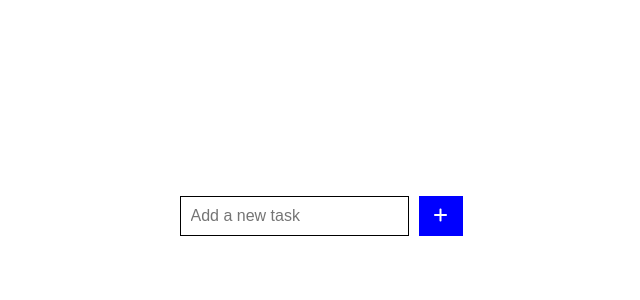
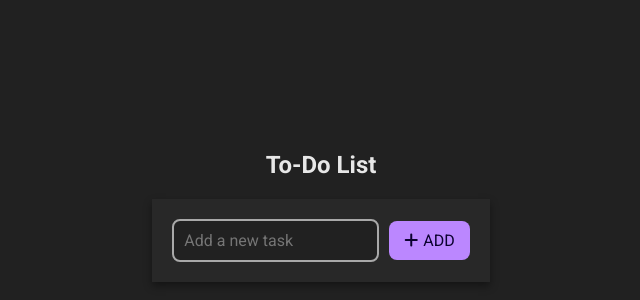
Before and after one commit to andyc90/react-to-do-list, a React (Vite) app: page / in a window 1280 px wide. Shown: the part 184-484 px from the top of the page, without its empty margins (319-959 px from the left). Built offline with nearby package versions, Linux system fonts and the light colour scheme.

Commit message:
updated App.css, App.jsx & index.css

```diff
--- a/src/App.css
+++ b/src/App.css
@@ -1,54 +1,74 @@
-.app-container {
+.container {
   text-align: center;
-  width: 100%;
-  max-width: 500px;
-  margin: 20px auto;
+  max-width: 600px;
+  margin: 40px auto;
+  color: #e7e7e7;
 }
 
-.input-container,
-.output-container {
-  background-color: white;
-  padding: 20px;
+.header {
+  font-size: 24px;
   margin-bottom: 20px;
 }
 
-.input-button-container {
+.input-container {
+  background-color: #282828;
+  box-shadow: 0 4px 8px rgba(0, 0, 0, 0.4);
+  padding: 20px;
+  margin-bottom: 20px;
   display: flex;
-  justify-content: space-between;
+  justify-content: center;
+  align-items: center;
 }
 
 input[type="text"] {
-  width: 100%;
+  flex-grow: 1;
   padding: 10px;
   font-size: 16px;
-  border: 1px solid black;
-  background-color: white;
-  color: black;
+  background-color: #212121;
+  border: 2px solid darkgray;
+  border-radius: 8px;
+  margin-right: 10px;
+  color: #e7e7e7;
+  outline: none;
 }
 
 .add-button {
   padding: 10px 15px;
-  background-color: blue;
-  color: white;
+  background-color: #bb87ff;
+  color: #0c0230;
   border: none;
   cursor: pointer;
   font-size: 16px;
-  margin-left: 10px;
+  border-radius: 8px;
+  flex-shrink: 0;
 }
 
-.todo-list {
-  list-style: none;
-  padding: 0;
+.add-button i {
+  margin-right: 5px;
+}
+
+.output-container {
+  background-color: #282828;
+  box-shadow: 0 4px 8px rgba(0, 0, 0, 0.4);
+  padding: 20px;
+  display: flex;
+  flex-direction: column;
+  align-items: center;
+  max-width: 800px;
 }
 
 .to-do-task {
-  background-color: white;
-  color: black;
-  padding: 10px;
-  margin-bottom: 10px;
+  padding-bottom: 10px;
   display: flex;
   justify-content: space-between;
   align-items: center;
+  border-bottom: 2px solid #f2f2f2;
+  width: 100%;
+  margin-bottom: 20px;
+}
+
+.to-do-task:last-child {
+  margin-bottom: 0;
 }
 
 .todo-text {
@@ -56,7 +76,13 @@ input[type="text"] {
   white-space: nowrap;
   overflow: hidden;
   text-overflow: ellipsis;
-  max-width: calc(100% - 40px);
+  max-width: calc(100% - 50px);
+  color: #e7e7e7;
+}
+
+.completed-task {
+  text-decoration: line-through;
+  color: #9e9e9e;
 }
 
 .delete-button {
@@ -65,15 +91,12 @@ input[type="text"] {
   display: flex;
   justify-content: center;
   align-items: center;
-  background-color: red;
-  color: white;
+  background-color: #01dcc6;
+  color: #0c0230;
   border: none;
   cursor: pointer;
   font-size: 16px;
+  border-radius: 50%;
   margin-left: auto;
+  text-decoration: none;
 }
-
-.to-do-task.completed .todo-text {
-  text-decoration: line-through;
-  color: gray;
-}
--- a/src/App.jsx
+++ b/src/App.jsx
@@ -9,11 +9,11 @@ const ToDoTask = ({ task, onToggleComplete, onDelete }) => {
   };
 
   return (
-    <div className={`to-do-task ${task.isCompleted ? "completed" : ""}`} onClick={() => onToggleComplete(task.id)}>
-      <span className={`todo-text ${task.isCompleted ? "completed-text" : ""}`}>{task.text}</span>
-      <span className="delete-button" onClick={handleDeleteClick}>
-        <i className="fas fa-times"></i>
-      </span>
+    <div className="to-do-task" onClick={() => onToggleComplete(task.id)}>
+      <span className={`todo-text ${task.isCompleted ? "completed-task" : ""}`}>{task.text}</span>
+      <button className="delete-button custom-delete-button" onClick={handleDeleteClick}>
+        <i className="fa-solid fa-xmark"></i>
+      </button>
     </div>
   );
 };
@@ -64,9 +64,9 @@ const App = () => {
   };
 
   return (
-    <div className="app-container">
+    <div className="container">
+      <h1 className="header">To-Do List</h1>
       <div className="input-container">
-        <div className="input-button-container">
         <input
           value={inputValue}
           onChange={(e) => setInputValue(e.target.value)}
@@ -75,18 +75,15 @@ const App = () => {
           placeholder="Add a new task"
         />
         <button className="add-button" onClick={handleAddTodo}>
-            <i className="fas fa-plus"></i>
+          <i className="fas fa-plus"></i>ADD
         </button>
-        </div>
       </div>
 
       {hasTasks && (
         <div className="output-container">
-          <div className="todo-list">
           {todos.map((task) => (
             <ToDoTask key={task.id} task={task} onToggleComplete={handleToggleComplete} onDelete={handleDelete} />
           ))}
-          </div>
         </div>
       )}
     </div>
--- a/src/index.css
+++ b/src/index.css
@@ -1,7 +1,12 @@
+@import url("https://fonts.googleapis.com/css2?family=Roboto:ital,wght@0,100;0,300;0,400;0,500;0,700;0,900;1,100;1,300;1,400;1,500;1,700;1,900&display=swap");
+
+* {
+  font-family: "Roboto", sans-serif;
+}
+
 body {
-  font-family: "Arial", sans-serif;
-  background-color: white;
-  color: white;
+  color: #b1b1b1;
+  background-color: #212121;
   margin: 0;
   padding: 0;
   display: flex;
```
Lines whose indentation alone changed are shown as unchanged.
